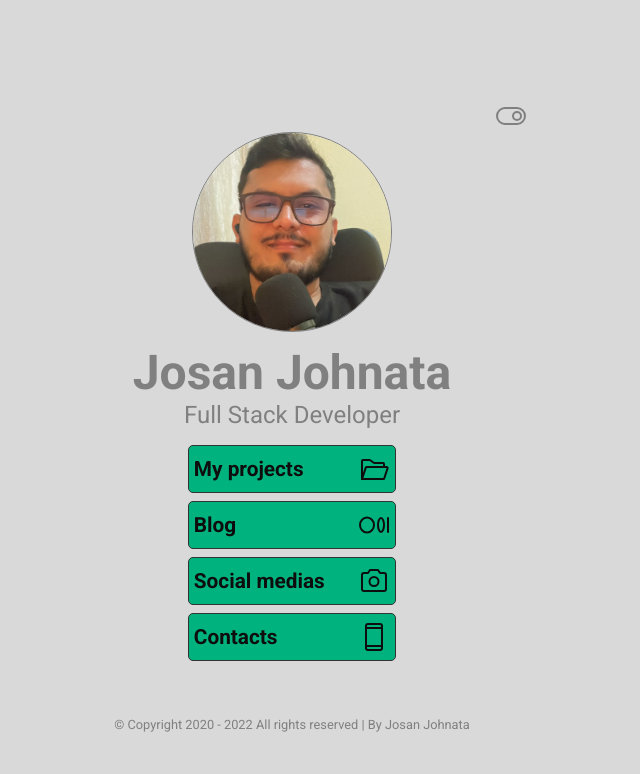
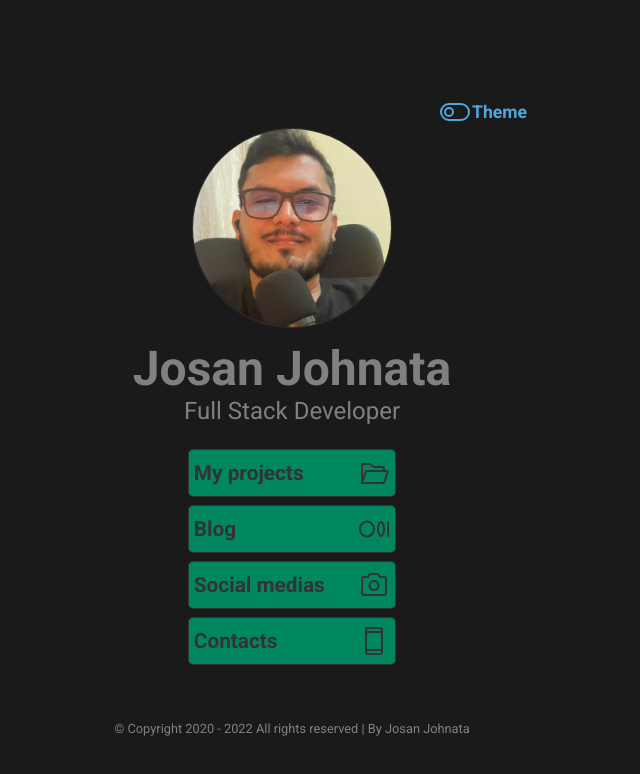
Before and after one commit to josanjohnata/josan-johnata, a React (Vite) app: page / in a window 1280 px wide. Shown: the top 774 px of the page, without its empty margins (348-988 px from the left). Built offline with nearby package versions, Linux system fonts and the light colour scheme.

Commit message:
fix: Corrige theme mode

```diff
--- a/src/Home/Home.module.css
+++ b/src/Home/Home.module.css
@@ -17,8 +17,8 @@ main {
   background: var(--gray-200);
   color: var(--gray-700);
 }
-
-.lightTheme a, .lightTheme button {
+/*
+.lightTheme a, button {
   margin-bottom: 0.5rem;
   padding: 0 0.3rem 0 0.3rem;
   display: flex;
@@ -36,15 +36,43 @@ main {
   transition: background-color 0.3s linear;
   cursor: pointer;
   text-decoration: none;
-}
+} */
 
-.sectionMenu a:hover, .sectionMenu button:hover {
+/* .sectionMenuLight a:hover {
   animation: sectionIcons .3s;
   animation-iteration-count: 5;
   border: 1px solid var(--gray-400);
   background-color: var(--green-500);
   color: var(--gray-400);
-}
+} */
+
+/* .lightTheme button {
+  margin-bottom: 0.5rem;
+  padding: 0 0.3rem 0 0.3rem;
+  display: flex;
+  justify-content: space-between;
+  align-items: center;
+  width: 13rem;
+  height: 3rem;
+  border-radius: 5px;
+  border: 1px solid var(--gray-400);
+  background-color: var(--green-300);
+  font-family: 'Roboto', sans-serif;
+  font-size: 1.3rem;
+  font-weight: 700;
+  color: var(--gray-700);
+  transition: background-color 0.3s linear;
+  cursor: pointer;
+  text-decoration: none;
+} */
+
+/* .sectionMenuLight button:hover {
+  animation: sectionIcons .3s;
+  animation-iteration-count: 5;
+  border: 1px solid var(--gray-400);
+  background-color: var(--green-500);
+  color: var(--gray-400);
+} */
 
 .header {
   display: flex;
@@ -56,13 +84,34 @@ main {
 
 .header .toggleButton {
   display: flex;
+  align-items: center;
   align-self: flex-end;
+  justify-content: space-between;
+  width: 5.5rem;
   margin-right: 1rem;
   cursor: pointer;
+  font-family: 'Roboto', sans-serif;
+  font-size: 1.1rem;
+  font-weight: 700;
+  color: var(--gray-400);
+}
+
+.header .darkTheme {
+  display: flex;
+  align-items: center;
+  align-self: flex-end;
+  justify-content: space-between;
+  width: 5.5rem;
+  margin-right: 1rem;
+  cursor: pointer;
+  font-family: 'Roboto', sans-serif;
+  font-size: 1.1rem;
+  font-weight: 700;
+  color: #4EA8DE;
 }
 
 .header img {
-  border: 1px solid var(--gray-300);
+  border: 1px solid var(--gray-400);
   border-radius: 50%;
   max-width: 40%;
   height: auto;
@@ -72,10 +121,27 @@ main {
   font-family: 'Roboto', sans-serif;
   font-weight: 700;
   font-size: 3rem;
+  color: var(--gray-400);
+  padding-top: 0.75rem;
+}
+
+.titleDark {
+  font-family: 'Roboto', sans-serif;
+  font-weight: 700;
+  font-size: 3rem;
   color: var(--gray-300);
   padding-top: 0.75rem;
 }
+
 .subtitle {
+  font-family: 'Roboto', sans-serif;
+  font-weight: 400;
+  font-size: 1.5rem;
+  margin-bottom: 1rem;
+  color: var(--gray-400);
+}
+
+.subtitleDark {
   font-family: 'Roboto', sans-serif;
   font-weight: 400;
   font-size: 1.5rem;
@@ -100,12 +166,12 @@ main {
   width: 13rem;
   height: 3rem;
   border-radius: 5px;
-  border: 1px solid var(--gray-300);
-  background-color: var(--green-700);
+  color: var(--gray-400);
+  border: 1px solid var(--gray-400);
+  background-color: var(--green-500);
   font-family: 'Roboto', sans-serif;
   font-size: 1.3rem;
   font-weight: 700;
-  color: var(--gray-300);
   transition: background-color 0.3s linear;
   cursor: pointer;
   text-decoration: none;
@@ -114,9 +180,41 @@ main {
 .sectionMenu button:hover, a:hover {
   animation: sectionIcons .3s;
   animation-iteration-count: 5;
+  background-color: var(--green-300);
+}
+
+.lightThemeLight {
+  display: flex;
+  flex-direction: column;
+  justify-content: center;
+  align-items: center;
+  margin-top: 0.5rem;
+}
+
+.lightThemeLight button, a {
+  margin-bottom: 0.5rem;
+  padding: 0 0.3rem 0 0.3rem;
+  display: flex;
+  justify-content: space-between;
+  align-items: center;
+  width: 13rem;
+  height: 3rem;
+  border-radius: 5px;
+  color: var(--gray-400);
   border: 1px solid var(--gray-400);
   background-color: var(--green-500);
-  color: var(--gray-400);
+  font-family: 'Roboto', sans-serif;
+  font-size: 1.3rem;
+  font-weight: 700;
+  transition: background-color 0.3s linear;
+  cursor: pointer;
+  text-decoration: none;
+}
+
+.lightThemeLight button:hover, a:hover {
+  animation: sectionIcons .3s;
+  animation-iteration-count: 5;
+  background-color: var(--green-300);
 }
 
 @keyframes sectionIcons {
--- a/src/Home/Home.tsx
+++ b/src/Home/Home.tsx
@@ -14,7 +14,7 @@ import johnIcon from '../assets/john-icon.png';
 import styles from './Home.module.css';
 
 function Home() {
-  const [isLight, setIsLight] = useState(true);
+  const [isLight, setIsLight] = useState(false);
   const navigate = useNavigate();
 
   const toggleTheme = () => {
@@ -31,37 +31,39 @@ function Home() {
 
   return (
       <>
-        <main className={isLight === true ? styles.lightTheme : styles.darkTheme}>
+        <main className={isLight ? styles.lightTheme : styles.darkTheme}>
           <header className={styles.header}>
             <span
-              className={styles.toggleButton}
+              className={isLight ? styles.toggleButton : styles.darkTheme}
               onClick={() => toggleTheme()}
             >
               {
-                isLight === true? <ToggleRight size={32} color='#808080' /> :
-                <ToggleLeft size={32} color='#4EA8DE' />
+                isLight
+                ? <ToggleRight size={32} color='#333' />
+                : <ToggleLeft size={32} color='#4EA8DE' />
               }
+              Theme
             </span>
             <img src={johnIcon} alt="icon programmer"/>
-            <h1 className={styles.title}>Josan Johnata</h1>
-            <p className={styles.subtitle}>Full Stack Developer</p>
+            <h1 className={isLight ? styles.title : styles.titleDark}>Josan Johnata</h1>
+            <p className={isLight ? styles.subtitle : styles.subtitleDark}>Full Stack Developer</p>
           </header>
-          <section className={isLight === true ? styles.lightTheme : styles.sectionMenu}>
+          <section className={isLight ? styles.lightThemeLight : styles.sectionMenu}>
             <a href={'https://github.com/josanjohnata'} target="_blank">
               My projects
-              <FolderOpen size={32} className={styles.sectionProjects} />
+              <FolderOpen size={32} />
             </a>
             <a href='https://medium.com/@josanjohnata' target={'_blank'}>
               Blog
-              <MediumLogo size={32} className={styles.sectionBlog} />
+              <MediumLogo size={32} />
             </a>
             <button onClick={() => redirectSocialMedias()}>
               Social medias
-              <Camera size={32} className={styles.sectionSocialMedia} />
+              <Camera size={32} />
             </button>
             <button onClick={() => redirectContacts()}>
               Contacts
-              <DeviceMobile size={32} className={styles.sectionContact} />
+              <DeviceMobile size={32} />
             </button>
           </section>
           <footer>&copy; Copyright 2020 - 2022 All rights reserved | By Josan Johnata </footer>
--- a/src/pages/pages.module.css
+++ b/src/pages/pages.module.css
@@ -26,7 +26,7 @@ Social Medias
   margin-top: 0.5rem;
 }
 
-.sectionMenu button, a {
+/* .sectionMenu button, a {
   margin-bottom: 0.5rem;
   padding: 0 0.3rem 0 0.3rem;
   display: flex;
@@ -44,37 +44,38 @@ Social Medias
   transition: background-color 0.3s linear;
   cursor: pointer;
   text-decoration: none;
-}
+} */
 
-.sectionMenu button:hover, a:hover {
+/* .sectionMenu button:hover, a:hover {
   animation: sectionIcons .3s;
   animation-iteration-count: 5;
   border: 1px solid var(--gray-400);
   background-color: var(--green-500);
   color: var(--gray-400);
-}
+} */
 
-@keyframes sectionIcons {
+/* @keyframes sectionIcons {
   0% {margin-left: 0;}
   25% {margin-left: 7px;}
   50% {margin-left: 0;}
   75% {margin-left: -7px;}
   100% {margin-left: 0;}
-}
+} */
 
-.sectionMenu .instagramButton:hover {
+/* .sectionMenu .instagramButton:hover {
   color: var(--gray-400);
-}
+} */
 
-.sectionMenu .tiktokButton:hover {
+/* .sectionMenu .tiktokButton:hover {
   color: var(--gray-400);
-}
+} */
 
-.sectionMenu .youtubeButton:hover {
+/* .sectionMenu .youtubeButton:hover {
   color: var(--gray-400);
-}
-.sectionMenu button:hover {
+} */
+
+/* .sectionMenu button:hover {
   border: 1px solid var(--gray-400);
   background-color: var(--green-500);
   color: var(--gray-400);
-}
+} */
```
